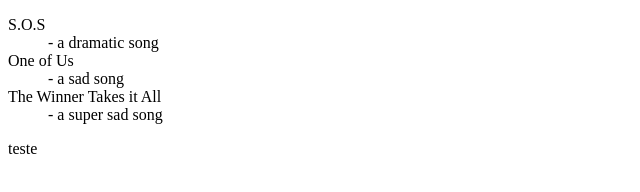
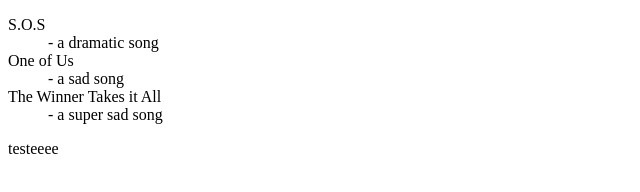
Before and after one commit to Lapatrone/git, a plain HTML site: page index.html in a window 1280 px wide. Shown: the full height of the page, 0-640 px from the left. Drawn offline with Linux system fonts and the light colour scheme.

Commit message:
alteração

```diff
--- a/index.html
+++ b/index.html
@@ -12,6 +12,6 @@
         <dt >The Winner Takes it All</dt>
         <dd > - a super sad song </dd>
         </dl>
-        teste
+        testeeee
 </body >
 </html >
```
